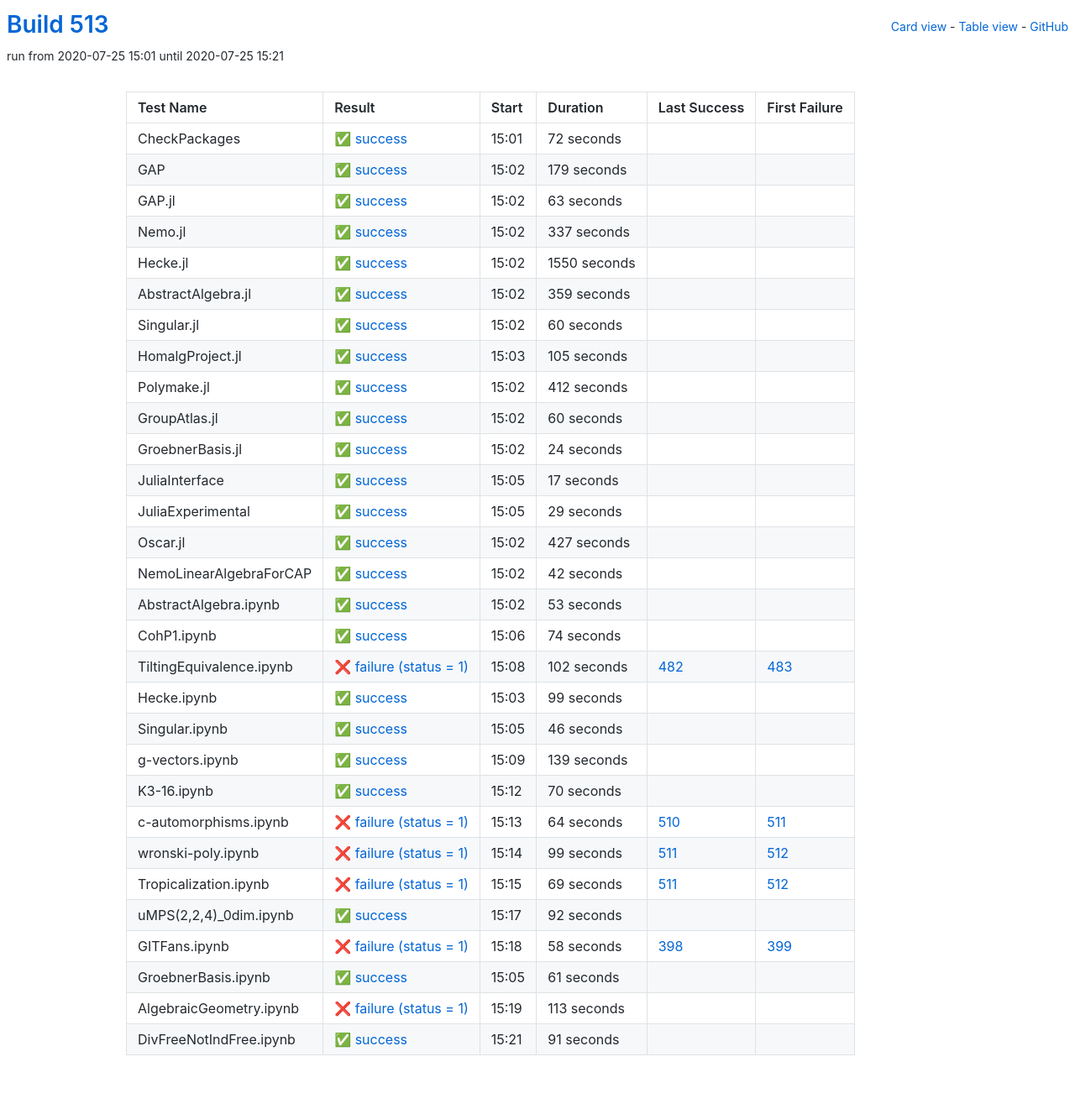
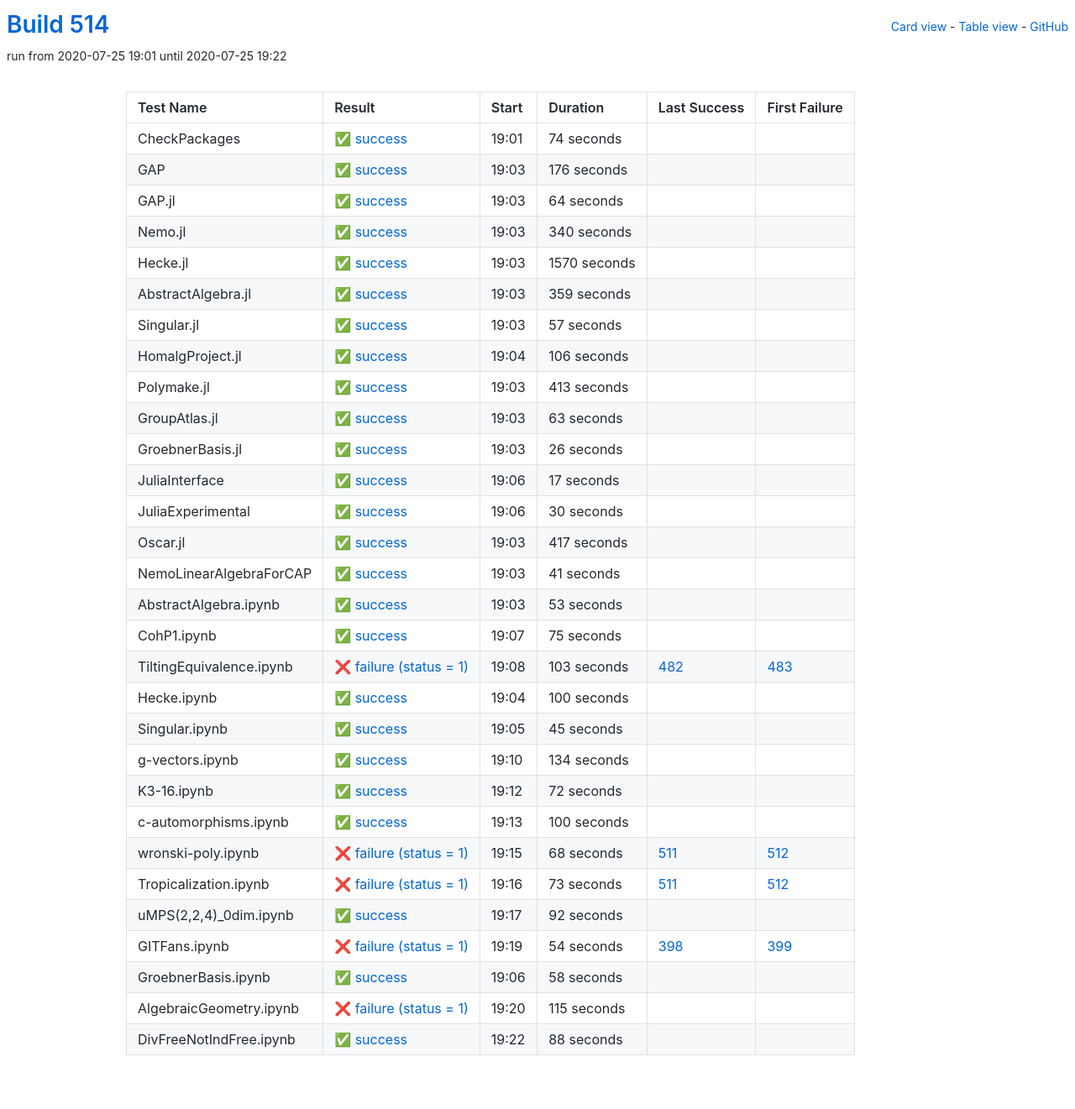
Before and after one commit to oscar-system/oscar-ci-status-stable, a Jekyll site: the page built from table.html, in a window 1280 px wide. Shown: the whole page at 84% size. Built offline with Jekyll 4.4.1, drawn with Linux system fonts in a browser that asks for light colours.

Commit message:
Build #514

```diff
--- a/_data/ci.yml
+++ b/_data/ci.yml
@@ -1,6 +1,6 @@
 ---
-build: 513
-build_url: https://oscarci.mathematik.uni-kl.de/job/oscar-stable/513/
+build: 514
+build_url: https://oscarci.mathematik.uni-kl.de/job/oscar-stable/514/
 job: oscar-stable
 organization: oscar-system
 repo: oscar-ci-status-stable
@@ -8,68 +8,68 @@ repourl: https://github.com/oscar-system/oscar-ci-status-stable
 tests:
 - name: CheckPackages
   id: checkpackages
-  log: https://oscarci.mathematik.uni-kl.de/job/oscar-stable/513/artifact/logs/build-513/CheckPackages.log
-  start: 2020-07-25 15:01
+  log: https://oscarci.mathematik.uni-kl.de/job/oscar-stable/514/artifact/logs/build-514/CheckPackages.log
+  start: 2020-07-25 19:01
   success: true
   exitcode: 0
   status: success
-  duration: 72
+  duration: 74
   last_success: false
   last_success_url:
   first_failure: false
   first_failure_url:
 - name: GAP
   id: gap
-  log: https://oscarci.mathematik.uni-kl.de/job/oscar-stable/513/artifact/logs/build-513/GAP.log
-  start: 2020-07-25 15:02
+  log: https://oscarci.mathematik.uni-kl.de/job/oscar-stable/514/artifact/logs/build-514/GAP.log
+  start: 2020-07-25 19:03
   success: true
   exitcode: 0
   status: success
-  duration: 179
+  duration: 176
   last_success: false
   last_success_url:
   first_failure: false
   first_failure_url:
 - name: GAP.jl
   id: gap-jl
-  log: https://oscarci.mathematik.uni-kl.de/job/oscar-stable/513/artifact/logs/build-513/GAP.jl.log
-  start: 2020-07-25 15:02
+  log: https://oscarci.mathematik.uni-kl.de/job/oscar-stable/514/artifact/logs/build-514/GAP.jl.log
+  start: 2020-07-25 19:03
   success: true
   exitcode: 0
   status: success
-  duration: 63
+  duration: 64
   last_success: false
   last_success_url:
   first_failure: false
   first_failure_url:
 - name: Nemo.jl
   id: nemo-jl
-  log: https://oscarci.mathematik.uni-kl.de/job/oscar-stable/513/artifact/logs/build-513/Nemo.jl.log
-  start: 2020-07-25 15:02
+  log: https://oscarci.mathematik.uni-kl.de/job/oscar-stable/514/artifact/logs/build-514/Nemo.jl.log
+  start: 2020-07-25 19:03
   success: true
   exitcode: 0
   status: success
-  duration: 337
+  duration: 340
   last_success: false
   last_success_url:
   first_failure: false
   first_failure_url:
 - name: Hecke.jl
   id: hecke-jl
-  log: https://oscarci.mathematik.uni-kl.de/job/oscar-stable/513/artifact/logs/build-513/Hecke.jl.log
-  start: 2020-07-25 15:02
+  log: https://oscarci.mathematik.uni-kl.de/job/oscar-stable/514/artifact/logs/build-514/Hecke.jl.log
+  start: 2020-07-25 19:03
   success: true
   exitcode: 0
   status: success
-  duration: 1550
+  duration: 1570
   last_success: false
   last_success_url:
   first_failure: false
   first_failure_url:
 - name: AbstractAlgebra.jl
   id: abstractalgebra-jl
-  log: https://oscarci.mathematik.uni-kl.de/job/oscar-stable/513/artifact/logs/build-513/AbstractAlgebra.jl.log
-  start: 2020-07-25 15:02
+  log: https://oscarci.mathematik.uni-kl.de/job/oscar-stable/514/artifact/logs/build-514/AbstractAlgebra.jl.log
+  start: 2020-07-25 19:03
   success: true
   exitcode: 0
   status: success
@@ -80,68 +80,68 @@ tests:
   first_failure_url:
 - name: Singular.jl
   id: singular-jl
-  log: https://oscarci.mathematik.uni-kl.de/job/oscar-stable/513/artifact/logs/build-513/Singular.jl.log
-  start: 2020-07-25 15:02
+  log: https://oscarci.mathematik.uni-kl.de/job/oscar-stable/514/artifact/logs/build-514/Singular.jl.log
+  start: 2020-07-25 19:03
   success: true
   exitcode: 0
   status: success
-  duration: 60
+  duration: 57
   last_success: false
   last_success_url:
   first_failure: false
   first_failure_url:
 - name: HomalgProject.jl
   id: homalgproject-jl
-  log: https://oscarci.mathematik.uni-kl.de/job/oscar-stable/513/artifact/logs/build-513/HomalgProject.jl.log
-  start: 2020-07-25 15:03
+  log: https://oscarci.mathematik.uni-kl.de/job/oscar-stable/514/artifact/logs/build-514/HomalgProject.jl.log
+  start: 2020-07-25 19:04
   success: true
   exitcode: 0
   status: success
-  duration: 105
+  duration: 106
   last_success: false
   last_success_url:
   first_failure: false
   first_failure_url:
 - name: Polymake.jl
   id: polymake-jl
-  log: https://oscarci.mathematik.uni-kl.de/job/oscar-stable/513/artifact/logs/build-513/Polymake.jl.log
-  start: 2020-07-25 15:02
+  log: https://oscarci.mathematik.uni-kl.de/job/oscar-stable/514/artifact/logs/build-514/Polymake.jl.log
+  start: 2020-07-25 19:03
   success: true
   exitcode: 0
   status: success
-  duration: 412
+  duration: 413
   last_success: false
   last_success_url:
   first_failure: false
   first_failure_url:
 - name: GroupAtlas.jl
   id: groupatlas-jl
-  log: https://oscarci.mathematik.uni-kl.de/job/oscar-stable/513/artifact/logs/build-513/GroupAtlas.jl.log
-  start: 2020-07-25 15:02
+  log: https://oscarci.mathematik.uni-kl.de/job/oscar-stable/514/artifact/logs/build-514/GroupAtlas.jl.log
+  start: 2020-07-25 19:03
   success: true
   exitcode: 0
   status: success
-  duration: 60
+  duration: 63
   last_success: false
   last_success_url:
   first_failure: false
   first_failure_url:
 - name: GroebnerBasis.jl
   id: groebnerbasis-jl
-  log: https://oscarci.mathematik.uni-kl.de/job/oscar-stable/513/artifact/logs/build-513/GroebnerBasis.jl.log
-  start: 2020-07-25 15:02
+  log: https://oscarci.mathematik.uni-kl.de/job/oscar-stable/514/artifact/logs/build-514/GroebnerBasis.jl.log
+  start: 2020-07-25 19:03
   success: true
   exitcode: 0
   status: success
-  duration: 24
+  duration: 26
   last_success: false
   last_success_url:
   first_failure: false
   first_failure_url:
 - name: JuliaInterface
   id: juliainterface
-  log: https://oscarci.mathematik.uni-kl.de/job/oscar-stable/513/artifact/logs/build-513/JuliaInterface.log
-  start: 2020-07-25 15:05
+  log: https://oscarci.mathematik.uni-kl.de/job/oscar-stable/514/artifact/logs/build-514/JuliaInterface.log
+  start: 2020-07-25 19:06
   success: true
   exitcode: 0
   status: success
@@ -152,44 +152,44 @@ tests:
   first_failure_url:
 - name: JuliaExperimental
   id: juliaexperimental
-  log: https://oscarci.mathematik.uni-kl.de/job/oscar-stable/513/artifact/logs/build-513/JuliaExperimental.log
-  start: 2020-07-25 15:05
+  log: https://oscarci.mathematik.uni-kl.de/job/oscar-stable/514/artifact/logs/build-514/JuliaExperimental.log
+  start: 2020-07-25 19:06
   success: true
   exitcode: 0
   status: success
-  duration: 29
+  duration: 30
   last_success: false
   last_success_url:
   first_failure: false
   first_failure_url:
 - name: Oscar.jl
   id: oscar-jl
-  log: https://oscarci.mathematik.uni-kl.de/job/oscar-stable/513/artifact/logs/build-513/Oscar.jl.log
-  start: 2020-07-25 15:02
+  log: https://oscarci.mathematik.uni-kl.de/job/oscar-stable/514/artifact/logs/build-514/Oscar.jl.log
+  start: 2020-07-25 19:03
   success: true
   exitcode: 0
   status: success
-  duration: 427
+  duration: 417
   last_success: false
   last_success_url:
   first_failure: false
   first_failure_url:
 - name: NemoLinearAlgebraForCAP
   id: nemolinearalgebraforcap
-  log: https://oscarci.mathematik.uni-kl.de/job/oscar-stable/513/artifact/logs/build-513/NemoLinearAlgebraForCAP.log
-  start: 2020-07-25 15:02
+  log: https://oscarci.mathematik.uni-kl.de/job/oscar-stable/514/artifact/logs/build-514/NemoLinearAlgebraForCAP.log
+  start: 2020-07-25 19:03
   success: true
   exitcode: 0
   status: success
-  duration: 42
+  duration: 41
   last_success: false
   last_success_url:
   first_failure: false
   first_failure_url:
 - name: AbstractAlgebra.ipynb
   id: abstractalgebra-ipynb
-  log: https://oscarci.mathematik.uni-kl.de/job/oscar-stable/513/artifact/logs/build-513/AbstractAlgebra.ipynb.log
-  start: 2020-07-25 15:02
+  log: https://oscarci.mathematik.uni-kl.de/job/oscar-stable/514/artifact/logs/build-514/AbstractAlgebra.ipynb.log
+  start: 2020-07-25 19:03
   success: true
   exitcode: 0
   status: success
@@ -200,116 +200,116 @@ tests:
   first_failure_url:
 - name: CohP1.ipynb
   id: cohp1-ipynb
-  log: https://oscarci.mathematik.uni-kl.de/job/oscar-stable/513/artifact/logs/build-513/CohP1.ipynb.log
-  start: 2020-07-25 15:06
+  log: https://oscarci.mathematik.uni-kl.de/job/oscar-stable/514/artifact/logs/build-514/CohP1.ipynb.log
+  start: 2020-07-25 19:07
   success: true
   exitcode: 0
   status: success
-  duration: 74
+  duration: 75
   last_success: false
   last_success_url:
   first_failure: false
   first_failure_url:
 - name: TiltingEquivalence.ipynb
   id: tiltingequivalence-ipynb
-  log: https://oscarci.mathematik.uni-kl.de/job/oscar-stable/513/artifact/logs/build-513/TiltingEquivalence.ipynb.log
-  start: 2020-07-25 15:08
+  log: https://oscarci.mathematik.uni-kl.de/job/oscar-stable/514/artifact/logs/build-514/TiltingEquivalence.ipynb.log
+  start: 2020-07-25 19:08
   success: false
   exitcode: 1
   status: failure
-  duration: 102
+  duration: 103
   last_success: 482
   last_success_url: https://oscarci.mathematik.uni-kl.de/job/oscar-stable/482/
   first_failure: 483
   first_failure_url: https://oscarci.mathematik.uni-kl.de/job/oscar-stable/483/
 - name: Hecke.ipynb
   id: hecke-ipynb
-  log: https://oscarci.mathematik.uni-kl.de/job/oscar-stable/513/artifact/logs/build-513/Hecke.ipynb.log
-  start: 2020-07-25 15:03
+  log: https://oscarci.mathematik.uni-kl.de/job/oscar-stable/514/artifact/logs/build-514/Hecke.ipynb.log
+  start: 2020-07-25 19:04
   success: true
   exitcode: 0
   status: success
-  duration: 99
+  duration: 100
   last_success: false
   last_success_url:
   first_failure: false
   first_failure_url:
 - name: Singular.ipynb
   id: singular-ipynb
-  log: https://oscarci.mathematik.uni-kl.de/job/oscar-stable/513/artifact/logs/build-513/Singular.ipynb.log
-  start: 2020-07-25 15:05
+  log: https://oscarci.mathematik.uni-kl.de/job/oscar-stable/514/artifact/logs/build-514/Singular.ipynb.log
+  start: 2020-07-25 19:05
   success: true
   exitcode: 0
   status: success
-  duration: 46
+  duration: 45
   last_success: false
   last_success_url:
   first_failure: false
   first_failure_url:
 - name: g-vectors.ipynb
   id: g-vectors-ipynb
-  log: https://oscarci.mathematik.uni-kl.de/job/oscar-stable/513/artifact/logs/build-513/g-vectors.ipynb.log
-  start: 2020-07-25 15:09
+  log: https://oscarci.mathematik.uni-kl.de/job/oscar-stable/514/artifact/logs/build-514/g-vectors.ipynb.log
+  start: 2020-07-25 19:10
   success: true
   exitcode: 0
   status: success
-  duration: 139
+  duration: 134
   last_success: false
   last_success_url:
   first_failure: false
   first_failure_url:
 - name: K3-16.ipynb
   id: k3-16-ipynb
-  log: https://oscarci.mathematik.uni-kl.de/job/oscar-stable/513/artifact/logs/build-513/K3-16.ipynb.log
-  start: 2020-07-25 15:12
+  log: https://oscarci.mathematik.uni-kl.de/job/oscar-stable/514/artifact/logs/build-514/K3-16.ipynb.log
+  start: 2020-07-25 19:12
   success: true
   exitcode: 0
   status: success
-  duration: 70
+  duration: 72
   last_success: false
   last_success_url:
   first_failure: false
   first_failure_url:
 - name: c-automorphisms.ipynb
   id: c-automorphisms-ipynb
-  log: https://oscarci.mathematik.uni-kl.de/job/oscar-stable/513/artifact/logs/build-513/c-automorphisms.ipynb.log
-  start: 2020-07-25 15:13
+  log: https://oscarci.mathematik.uni-kl.de/job/oscar-stable/514/artifact/logs/build-514/c-automorphisms.ipynb.log
+  start: 2020-07-25 19:13
+  success: true
+  exitcode: 0
+  status: success
+  duration: 100
+  last_success: false
+  last_success_url:
+  first_failure: false
+  first_failure_url:
+- name: wronski-poly.ipynb
+  id: wronski-poly-ipynb
+  log: https://oscarci.mathematik.uni-kl.de/job/oscar-stable/514/artifact/logs/build-514/wronski-poly.ipynb.log
+  start: 2020-07-25 19:15
   success: false
   exitcode: 1
   status: failure
-  duration: 64
-  last_success: 510
-  last_success_url: https://oscarci.mathematik.uni-kl.de/job/oscar-stable/510/
-  first_failure: 511
-  first_failure_url: https://oscarci.mathematik.uni-kl.de/job/oscar-stable/511/
-- name: wronski-poly.ipynb
-  id: wronski-poly-ipynb
-  log: https://oscarci.mathematik.uni-kl.de/job/oscar-stable/513/artifact/logs/build-513/wronski-poly.ipynb.log
-  start: 2020-07-25 15:14
-  success: false
-  exitcode: 1
-  status: failure
-  duration: 99
+  duration: 68
   last_success: 511
   last_success_url: https://oscarci.mathematik.uni-kl.de/job/oscar-stable/511/
   first_failure: 512
   first_failure_url: https://oscarci.mathematik.uni-kl.de/job/oscar-stable/512/
 - name: Tropicalization.ipynb
   id: tropicalization-ipynb
-  log: https://oscarci.mathematik.uni-kl.de/job/oscar-stable/513/artifact/logs/build-513/Tropicalization.ipynb.log
-  start: 2020-07-25 15:15
+  log: https://oscarci.mathematik.uni-kl.de/job/oscar-stable/514/artifact/logs/build-514/Tropicalization.ipynb.log
+  start: 2020-07-25 19:16
   success: false
   exitcode: 1
   status: failure
-  duration: 69
+  duration: 73
   last_success: 511
   last_success_url: https://oscarci.mathematik.uni-kl.de/job/oscar-stable/511/
   first_failure: 512
   first_failure_url: https://oscarci.mathematik.uni-kl.de/job/oscar-stable/512/
 - name: uMPS(2,2,4)_0dim.ipynb
   id: umps-2-2-4-0dim-ipynb
-  log: https://oscarci.mathematik.uni-kl.de/job/oscar-stable/513/artifact/logs/build-513/uMPS-2-2-4-_0dim.ipynb.log
-  start: 2020-07-25 15:17
+  log: https://oscarci.mathematik.uni-kl.de/job/oscar-stable/514/artifact/logs/build-514/uMPS-2-2-4-_0dim.ipynb.log
+  start: 2020-07-25 19:17
   success: true
   exitcode: 0
   status: success
@@ -320,48 +320,48 @@ tests:
   first_failure_url:
 - name: GITFans.ipynb
   id: gitfans-ipynb
-  log: https://oscarci.mathematik.uni-kl.de/job/oscar-stable/513/artifact/logs/build-513/GITFans.ipynb.log
-  start: 2020-07-25 15:18
+  log: https://oscarci.mathematik.uni-kl.de/job/oscar-stable/514/artifact/logs/build-514/GITFans.ipynb.log
+  start: 2020-07-25 19:19
   success: false
   exitcode: 1
   status: failure
-  duration: 58
+  duration: 54
   last_success: 398
   last_success_url: https://oscarci.mathematik.uni-kl.de/job/oscar-stable/398/
   first_failure: 399
   first_failure_url: https://oscarci.mathematik.uni-kl.de/job/oscar-stable/399/
 - name: GroebnerBasis.ipynb
   id: groebnerbasis-ipynb
-  log: https://oscarci.mathematik.uni-kl.de/job/oscar-stable/513/artifact/logs/build-513/GroebnerBasis.ipynb.log
-  start: 2020-07-25 15:05
+  log: https://oscarci.mathematik.uni-kl.de/job/oscar-stable/514/artifact/logs/build-514/GroebnerBasis.ipynb.log
+  start: 2020-07-25 19:06
   success: true
   exitcode: 0
   status: success
-  duration: 61
+  duration: 58
   last_success: false
   last_success_url:
   first_failure: false
   first_failure_url:
 - name: AlgebraicGeometry.ipynb
   id: algebraicgeometry-ipynb
-  log: https://oscarci.mathematik.uni-kl.de/job/oscar-stable/513/artifact/logs/build-513/AlgebraicGeometry.ipynb.log
-  start: 2020-07-25 15:19
+  log: https://oscarci.mathematik.uni-kl.de/job/oscar-stable/514/artifact/logs/build-514/AlgebraicGeometry.ipynb.log
+  start: 2020-07-25 19:20
   success: false
   exitcode: 1
   status: failure
-  duration: 113
+  duration: 115
   last_success: false
   last_success_url:
   first_failure: false
   first_failure_url:
 - name: DivFreeNotIndFree.ipynb
   id: divfreenotindfree-ipynb
-  log: https://oscarci.mathematik.uni-kl.de/job/oscar-stable/513/artifact/logs/build-513/DivFreeNotIndFree.ipynb.log
-  start: 2020-07-25 15:21
+  log: https://oscarci.mathematik.uni-kl.de/job/oscar-stable/514/artifact/logs/build-514/DivFreeNotIndFree.ipynb.log
+  start: 2020-07-25 19:22
   success: true
   exitcode: 0
   status: success
-  duration: 91
+  duration: 88
   last_success: false
   last_success_url:
   first_failure: false
```
Also changed, not shown: README.md.
